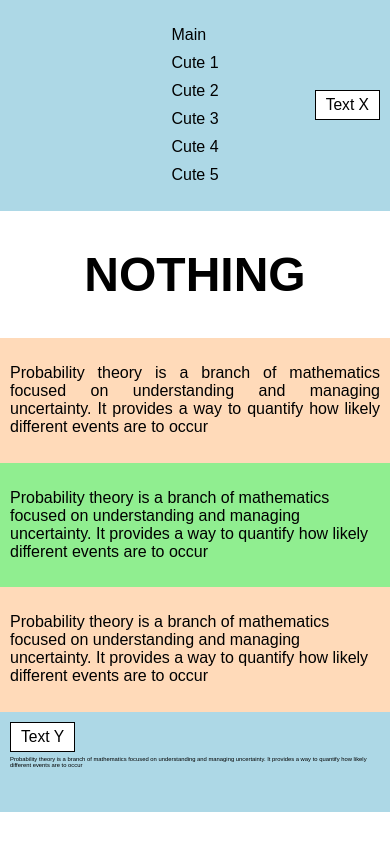
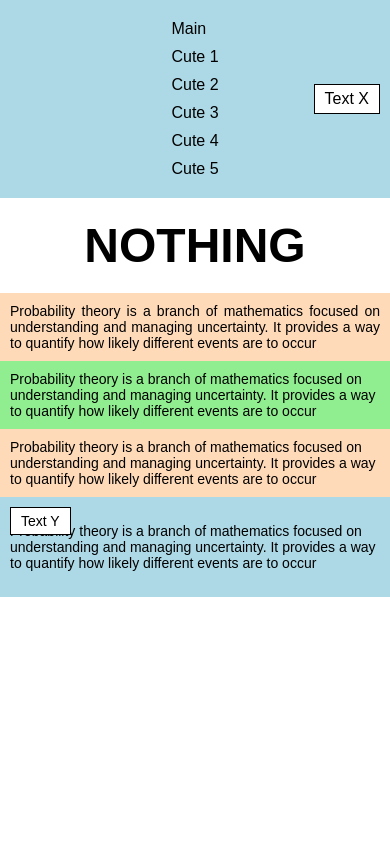
Before and after one commit to vadimstb/Web_laba1, a plain HTML site: page index.html in a window 390 px wide. Drawn offline with Linux system fonts and the light colour scheme.

Commit message:
Add files via upload

```diff
--- a/styles.css
+++ b/styles.css
@@ -6,6 +6,8 @@
 
 body {
     font-family: Arial, sans-serif;
+    height: 100vh;
+    overflow-x: hidden;
 }
 
 .container {
@@ -15,7 +17,7 @@ body {
         "menu-left main-content sidebar-right"
         "menu-left-bottom main-content sidebar-right"
         "footer footer sidebar-right";
-    grid-template-rows: 100px 0.5fr 0.5fr 100px;
+    grid-template-rows: 100px 1fr 1fr 100px;
     grid-template-columns: 150px 1fr 150px;
     height: 100vh;
 }
@@ -27,7 +29,7 @@ body {
     justify-content: center;
     align-items: center;
     position: relative;
-    padding: 0 5vw;
+    padding: 0 10px;
 }
 
 ul {
@@ -45,7 +47,7 @@ ul li {
 
 ul li a {
     text-decoration: none;
-    padding: 0.5vw 1.5vw;
+    padding: 5px 15px;
     color: black;
     transition: color 0.3s;
 }
@@ -62,7 +64,6 @@ ul li a:hover {
     right: 10px;
     top: 50%;
     transform: translateY(-50%);
-    font-size: 1.2vw;
 }
 
 .text-field-footer {
@@ -72,7 +73,6 @@ ul li a:hover {
     position: absolute;
     top: 10px;
     left: 10px;
-    font-size: 1.2vw;
 }
 
 .menu-left {
@@ -95,7 +95,7 @@ ul li a:hover {
 }
 
 #main-page {
-    font-size: 5vw;
+    font-size: 5em;
     font-weight: bold;
     text-align: center;
     color: black;
@@ -103,7 +103,7 @@ ul li a:hover {
 
 .image {
     max-width: 100%;
-    height: auto;
+    max-height: 100%;
     object-fit: contain;
 }
 
@@ -131,13 +131,13 @@ ul li a:hover {
     display: flex;
     align-items: center;
     justify-content: center;
-    padding: 0 5vw;
+    padding: 0 10px;
     position: relative;
     height: 100px;
-    font-size: 1.5vw;
+    font-size: 20px;
 }
 
-/* Медиа-запросы для адаптации на разных экранах */
+/* Responsive Design */
 @media (max-width: 768px) {
     .container {
         grid-template-areas:
@@ -149,28 +149,27 @@ ul li a:hover {
             "footer";
         grid-template-columns: 1fr;
         grid-template-rows: auto;
+        height: auto;
     }
 
-    ul {
+    .header ul {
         flex-direction: column;
         gap: 10px;
     }
 
-    .text-field, .text-field-footer {
-        font-size: 3vw;
-    }
-}
-
-@media (max-width: 480px) {
-    .header, .footer, .menu-left, .menu-left-bottom, .sidebar-right {
-        padding: 10px;
+    .header {
+        padding: 20px;
     }
 
     #main-page {
         font-size: 3em;
     }
 
-    .text-field, .text-field-footer {
-        font-size: 4vw;
+    .menu-left,
+    .menu-left-bottom,
+    .sidebar-right,
+    .footer {
+        font-size: 14px;
+        padding: 10px;
     }
 }
```
